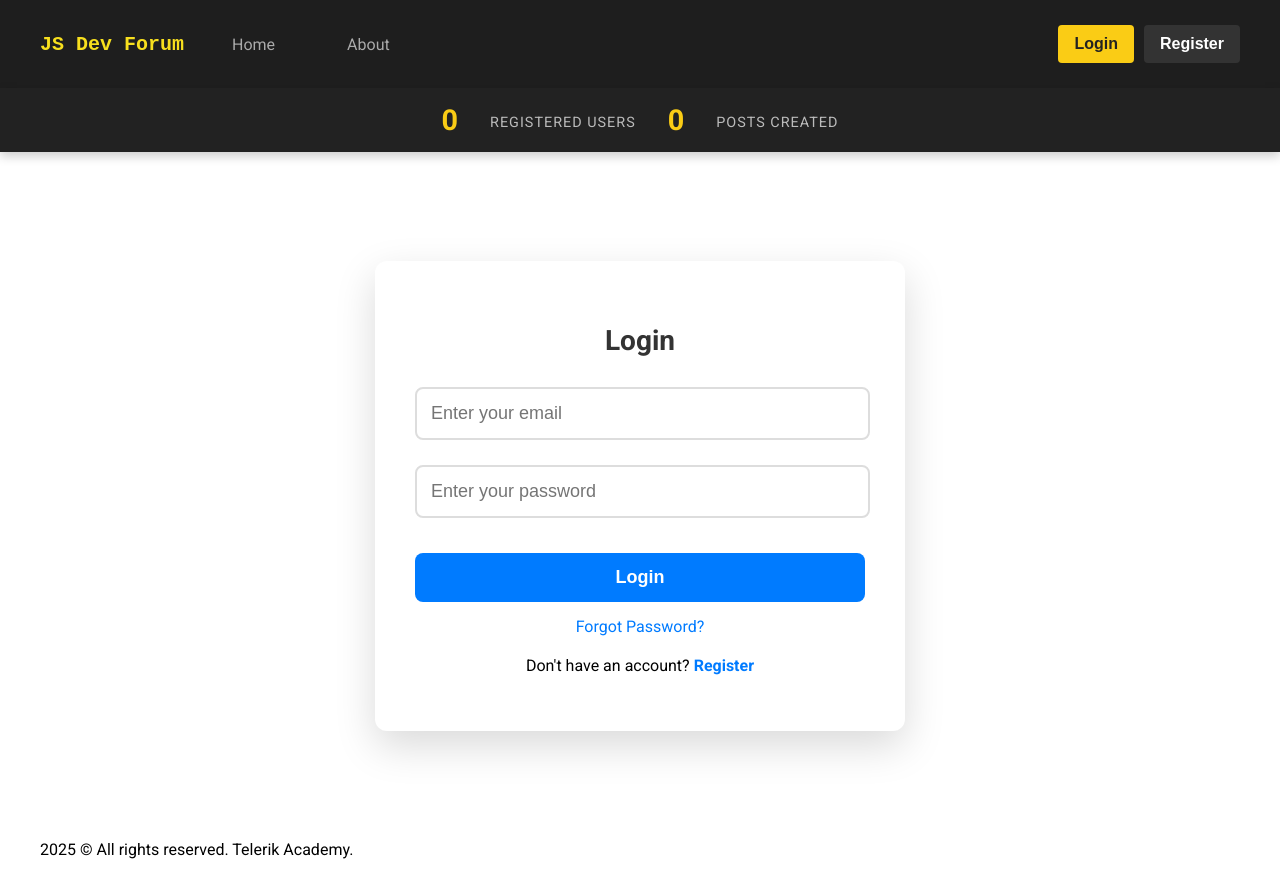
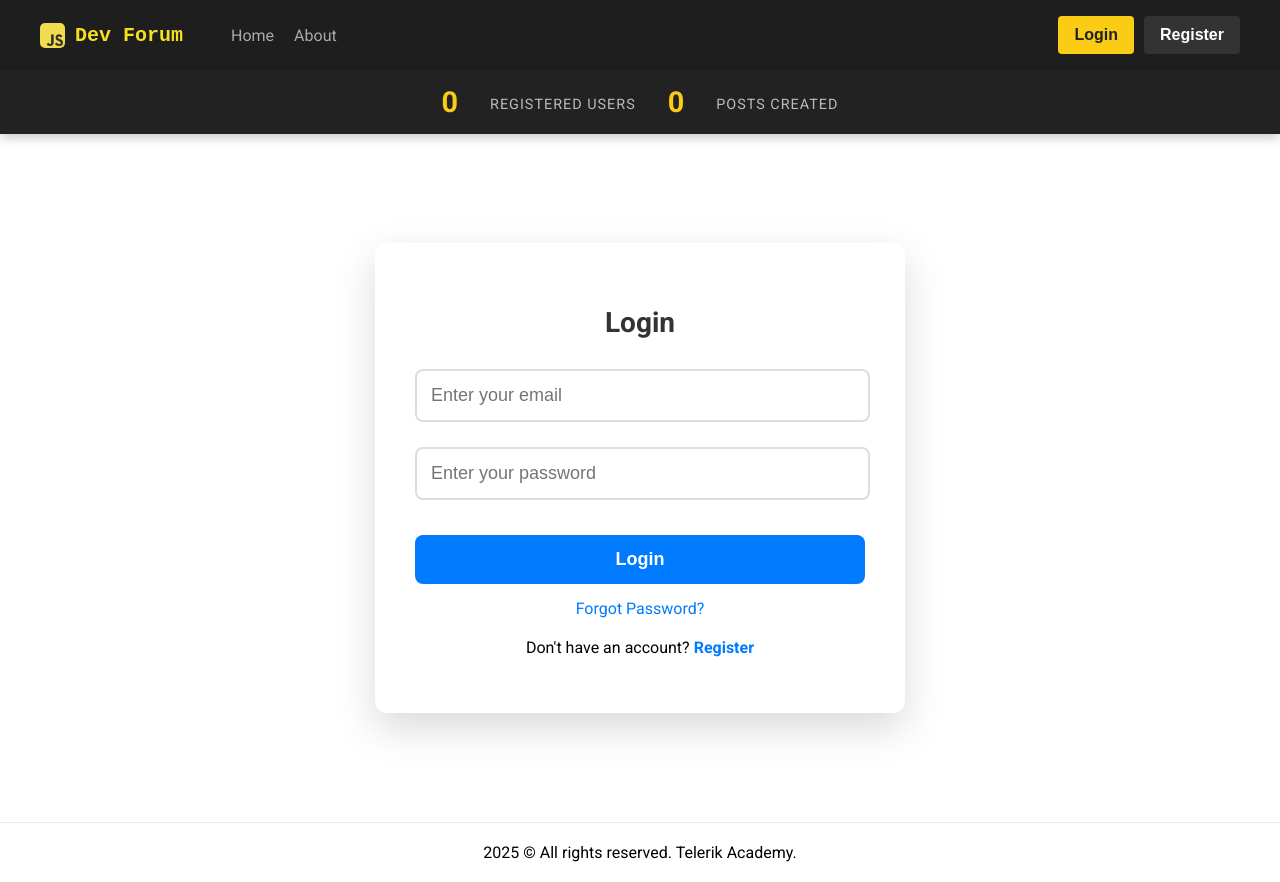
Before and after one commit to Giphy-App-Team-01/forum-system-team-01, a React (Vite) app: page /login in a window 1280 px wide. Before the commit the page ends 859 px from the top, so only its background shows below. Built offline with nearby package versions, Linux system fonts and the light colour scheme; no server answers; the database is empty.

Commit message:
fix: header.jsx

```diff
--- a/src/App.jsx
+++ b/src/App.jsx
@@ -21,13 +21,11 @@ import Authenticated from './hoc/Authenticated';
 import Loading from './components/Loading/Loading';
 
 function App() {
-
   const [appState, setAppState] = useState({
     authUser: null, // From Firebase Authentication
     dbUser: null, // From Firestore Database
     loading: true, // Flag for loading user data
   });
-
 
   const [user, loading, error] = useAuthState(auth);
 
@@ -67,17 +65,14 @@ useEffect(() => {
         }));
       })
       .catch((error) => {
-        console.error("Error fetching user data:", error);
+        console.error('Error fetching user data:', error);
       });
   }, [user, loading]);
-
-
 
   // Show loading spinner while loading user data
   if (appState.loading) {
     return <Loading />;
   }
-
 
   if (error) {
     return <div>Error: {error.message}</div>; // This will be replaced with an Error component
@@ -90,10 +85,38 @@ useEffect(() => {
         <Container extraClassName='page-content'>
           <Routes>
             <Route index element={<Home />} />
-          <Route path='/all-posts/' element={<Authenticated><AllPosts /></Authenticated>} />
-          <Route path='/create-post/' element={<Authenticated><CreatePost /></Authenticated>} />
-          <Route path='/post/:postId' element={<Authenticated><PostSingleView id={4} /></Authenticated>} />
-          <Route path='/user/:userId/' element={<Authenticated><UserProfile /></Authenticated>} />
+            <Route
+              path='/all-posts/'
+              element={
+                <Authenticated>
+                  <AllPosts />
+                </Authenticated>
+              }
+            />
+            <Route
+              path='/create-post/'
+              element={
+                <Authenticated>
+                  <CreatePost />
+                </Authenticated>
+              }
+            />
+            <Route
+              path='/post/:id'
+              element={
+                <Authenticated>
+                  <PostSingleView />
+                </Authenticated>
+              }
+            />
+            <Route
+              path='/user/:userId/'
+              element={
+                <Authenticated>
+                  <UserProfile />
+                </Authenticated>
+              }
+            />
             <Route path='/about/' element={<About />} />
             <Route path='/login/' element={<Login />} />
             <Route path='/register/' element={<Register />} />
--- a/src/components/Footer/Footer.css
+++ b/src/components/Footer/Footer.css
@@ -0,0 +1,5 @@
+footer {
+  padding: 20px 0;
+  border-top: 1px solid #cccccc75;
+  text-align: center;
+}
--- a/src/components/Header/Header.css
+++ b/src/components/Header/Header.css
@@ -15,20 +15,31 @@
 }
 
 /* Forum Title */
-.forum-title {
+.forum-logo {
   color: #f7df1e; /* JavaScript yellow */
   font-family: 'Courier New', Courier, monospace;
   font-weight: bold;
   font-size: 20px;
+  display: flex;
+  flex-flow: row nowrap;
+  justify-content: flex-start;
+  align-items: center;
+  gap: 10px;
+}
+.forum-logo img {
+  width: 25px;
+  border-radius: 5px;
 }
 
 /* Navigation Links */
 .nav-links {
   display: flex;
-  gap: 24px;
+  flex-flow: row nowrap;
+  justify-content: flex-start;
   list-style: none;
   margin: 0;
   padding: 0;
+  gap: 20px;
 }
 
 .nav-link {
--- a/src/components/Header/Header.jsx
+++ b/src/components/Header/Header.jsx
@@ -21,7 +21,6 @@ function Header() {
     // Clean up the listener when the component unmounts
     return () => unsubscribe();
   }, []);
-
 
   const navigateLogin = () => {
     navigate('/login/');
@@ -55,58 +54,71 @@ function Header() {
 
   return (
     <>
-      <header className="header">
+      <header className='header'>
         <Container>
-          <nav className="nav">
-            <h1 className="forum-title">JS Dev Forum</h1>
-            <ul className="nav-links">
+          <nav className='nav'>
+            <Link to='/' className='nav-link'>
+              <div className='forum-logo'>
+                <img
+                  src='../../src/assets/images/js-logo.png'
+                  alt='JavaScript Logo'
+                  className='js-logo'
+                />
+                Dev Forum
+              </div>
+            </Link>
+            <ul className='nav-links'>
               <li>
-                <Link to="/" className="nav-link">
+                <Link to='/' className='nav-link'>
                   Home
                 </Link>
               </li>
-              <li>
-                {authUser && (
-                  <Link to="/all-posts/" className="nav-link">
+
+              {authUser && (
+                <li>
+                  <Link to='/all-posts/' className='nav-link'>
                     All Posts
                   </Link>
-                )}
-              </li>
-              <li>
-                {authUser && (
-                  <Link to="/create-post/" className="nav-link">
+                </li>
+              )}
+
+              {authUser && (
+                <li>
+                  <Link to='/create-post/' className='nav-link'>
                     Create Post
                   </Link>
-                )}
-              </li>
+                </li>
+              )}
+
               <li>
-                <Link to="/about/" className="nav-link">
+                <Link to='/about/' className='nav-link'>
                   About
                 </Link>
               </li>
-              <li></li>
             </ul>
           </nav>
-          <div className="utils-header">
+          <div className='utils-header'>
             {dbUser?.isAdmin && <SearchForm />}
-            <div className="action-buttons">
-              {authUser && <Link to={`/user/${authUser?.uid}`} className="nav-link">
-                <div className="icon-box user-box">
-                  <i className="fa-solid fa-user"></i>
-                </div>
-              </Link>}
+            <div className='action-buttons'>
+              {authUser && (
+                <Link to={`/user/${authUser?.uid}`} className='nav-link'>
+                  <div className='icon-box user-box'>
+                    <i className='fa-solid fa-user'></i>
+                  </div>
+                </Link>
+              )}
             </div>
-            <div className="auth-buttons">
+            <div className='auth-buttons'>
               {!authUser ? (
                 <>
                   <Button
-                    className="primary login-button"
+                    className='primary login-button'
                     onClickHandler={navigateLogin}
                   >
                     Login
                   </Button>
                   <Button
-                    className="secondary register-button"
+                    className='secondary register-button'
                     onClickHandler={navigateRegister}
                   >
                     Register
@@ -115,7 +127,7 @@ function Header() {
               ) : (
                 <>
                   <Button
-                    className="logout-button"
+                    className='logout-button'
                     onClickHandler={handleLogout}
                   >
                     Logout
@@ -126,7 +138,10 @@ function Header() {
           </div>
         </Container>
       </header>
-      <StatsBar totalRegisteredUsers={stats.totalUsers} totalPostsCreated={stats.totalPosts} />
+      <StatsBar
+        totalRegisteredUsers={stats.totalUsers}
+        totalPostsCreated={stats.totalPosts}
+      />
     </>
   );
 }
--- a/src/components/SearchForm/SearchForm.jsx
+++ b/src/components/SearchForm/SearchForm.jsx
@@ -1,4 +1,5 @@
 import Button from '../Button/Button';
+import { getAllUsers } from '../../api/db-service';
 import './SearchForm.css';
 
 function SearchForm() {
@@ -9,7 +10,14 @@ function SearchForm() {
         className='search-bar__input'
         placeholder='Search...'
       />
-      <Button className='search-bar__button secondary'>Search</Button>
+      <Button
+        className='search-bar__button secondary'
+        onClickHandler={() => {
+          getAllUsers();
+        }}
+      >
+        Search
+      </Button>
     </div>
   );
 }
--- a/src/views/PostSingleView/PostSingleView.jsx
+++ b/src/views/PostSingleView/PostSingleView.jsx
@@ -1,29 +1,44 @@
 import './PostSingleView.css';
 import { getSinglePostDetails } from '../../api/db-service';
-import { useEffect, useState } from 'react';
+import { useEffect, useState, useContext } from 'react';
+import { useParams } from 'react-router-dom';
+import { AppContext } from '../../context/app.context';
 import PropTypes from 'prop-types';
-function PostSingleView({ id }) {
+function PostSingleView() {
   const [postObject, setPostObject] = useState(null);
-  const fetchSinglePostInfo = async () => {
-    const postInfo = await getSinglePostDetails(id);
-    setPostObject(postInfo);
-    console.log(postInfo);
-  };
+  const { id } = useParams();
+  const { authUser, dbUser } = useContext(AppContext);
+
   useEffect(() => {
+    if (!id) return;
+
+    const fetchSinglePostInfo = async () => {
+      try {
+        const postInfo = await getSinglePostDetails(id);
+        setPostObject(postInfo);
+      } catch (error) {
+        console.error('Error fetching post:', error);
+      }
+    };
+
     fetchSinglePostInfo();
   }, [id]);
+
+  console.log(authUser);
   return (
     postObject && (
       <article className='single-post'>
         <h1>{postObject.title}</h1>
         <div className='author-info__single-post'>
           <img
-            src='../../src/assets/default-avatar.jpg'
+            src='../../src/assets/images/default-avatar.jpg'
             alt={postObject.username}
             className='author-info__single-post'
           />
           <div className='author-info__single-post'></div>
           <h4>{postObject.userId}</h4>
+          {authUser.uid === postObject.authorId && <button>edit</button>}
+          {dbUser.isAdmin && <button>delete</button>}
         </div>
       </article>
     )
--- a/src/views/Register/Register.jsx
+++ b/src/views/Register/Register.jsx
@@ -3,7 +3,7 @@ import { useNavigate } from 'react-router-dom';
 import { saveUserToDatabase, getAllUserEmails } from '../../api/db-service';
 import { uploadImageToCloudinary } from '../../api/upload-service';
 import { registerUser } from '../../api/auth-service';
-import defaultAvatar from '../../assets/default-avatar.jpg';
+import defaultAvatar from '../../assets/images/default-avatar.jpg';
 import { toast, ToastContainer } from 'react-toastify';
 import 'react-toastify/dist/ReactToastify.css';
 import './Register.css';
@@ -110,7 +110,7 @@ const Register = () => {
         profilePictureURL
       );
 
-    navigate('/')
+      navigate('/');
     } catch (err) {
       toast.error(err.message, {
         position: 'top-right',
```
Also changed, not shown: src/api/db-service.js (+29 -24 lines), src/assets/images/default-avatar.jpg (renamed from src/assets/default-avatar.jpg), src/assets/images/js-logo.png (added). Lines whose indentation alone changed are shown as unchanged.
